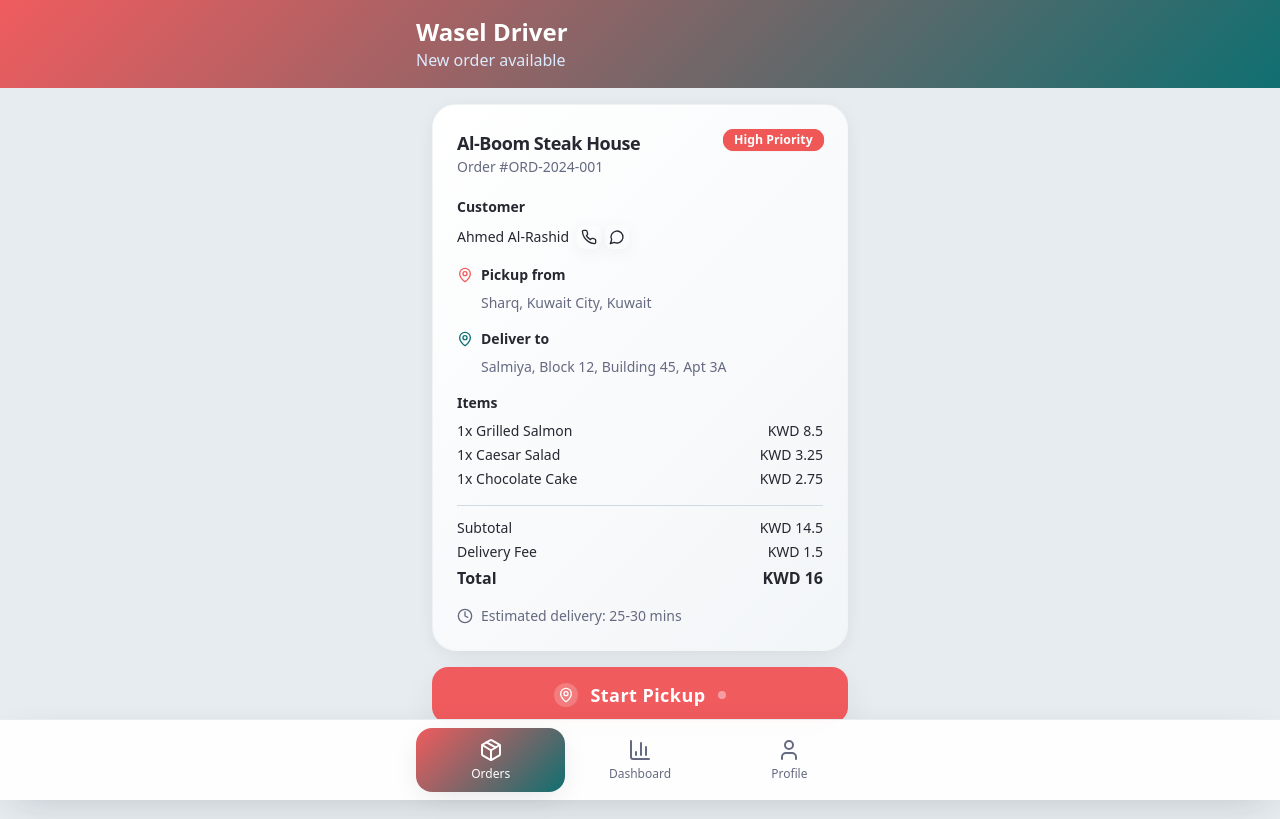
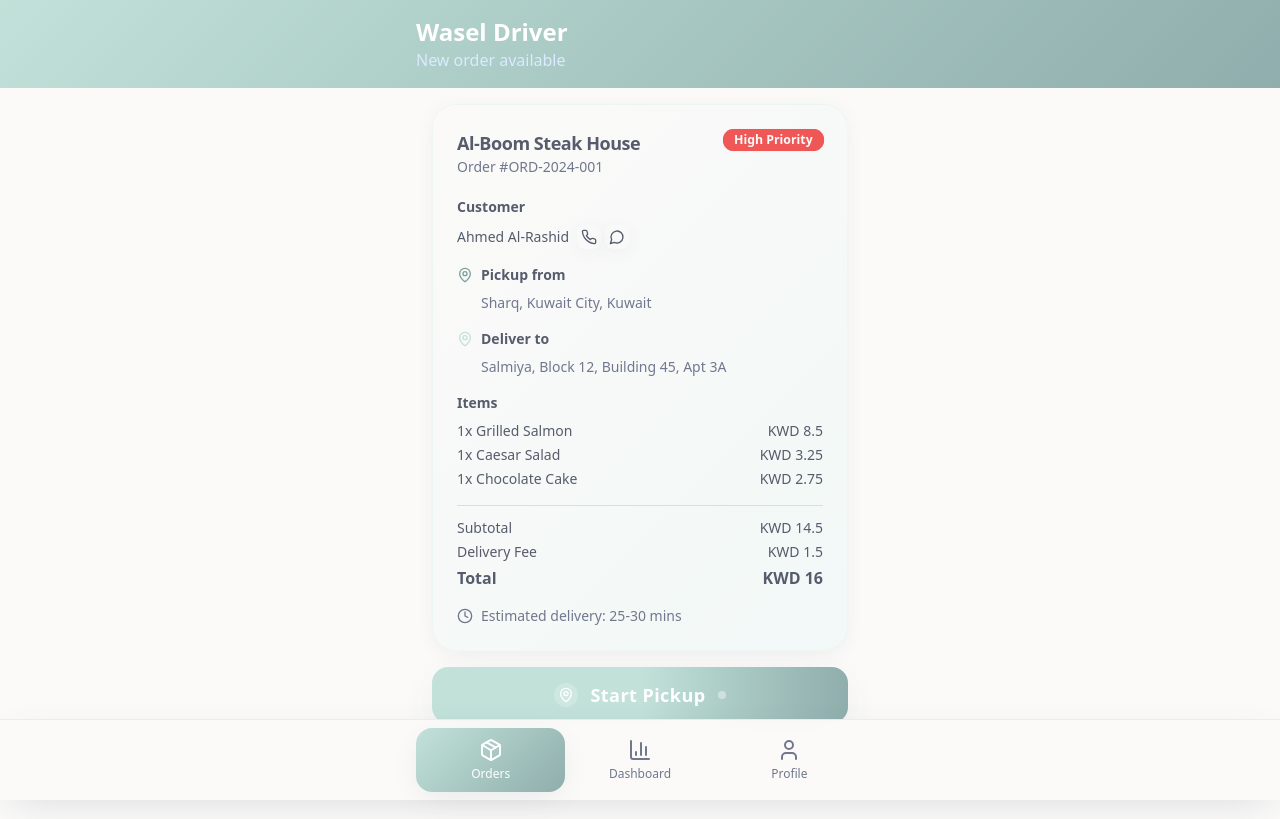
Before and after one commit to sedra-asrawi/wasel-flow-ai, a React (Vite) app: page / in a window 1280 px wide. Built offline with nearby package versions, Linux system fonts and the light colour scheme.

Commit message:
Update color scheme
Update the main, secondary, foreground, and text colors to the new specified values.

```diff
--- a/src/index.css
+++ b/src/index.css
@@ -8,73 +8,66 @@ All colors MUST be HSL.
 
 @layer base {
   :root {
-    --background: 202 25% 92%;
-    --foreground: 229 12% 17%;
+    --background: 30 25% 98%;
+    --foreground: 225 11% 38%;
 
-    --card: 0 0% 100%;
-    --card-foreground: 229 12% 17%;
+    --card: 30 25% 98%;
+    --card-foreground: 225 11% 38%;
 
-    --popover: 0 0% 100%;
-    --popover-foreground: 229 12% 17%;
+    --popover: 30 25% 98%;
+    --popover-foreground: 225 11% 38%;
 
-    --primary: 359 83% 65%;
-    --primary-foreground: 0 0% 100%;
+    --primary: 165 35% 82%;
+    --primary-foreground: 225 11% 38%;
 
-    --secondary: 181 77% 25%;
-    --secondary-foreground: 0 0% 100%;
+    --secondary: 177 16% 62%;
+    --secondary-foreground: 225 11% 38%;
 
-    --muted: 202 25% 88%;
-    --muted-foreground: 229 12% 45%;
+    --muted: 165 35% 88%;
+    --muted-foreground: 225 11% 50%;
 
-    --accent: 359 83% 65%;
-    --accent-foreground: 0 0% 100%;
+    --accent: 177 16% 62%;
+    --accent-foreground: 30 25% 98%;
 
     --destructive: 0 84% 60%;
-    --destructive-foreground: 0 0% 100%;
+    --destructive-foreground: 30 25% 98%;
 
-    --border: 202 25% 85%;
-    --input: 202 25% 85%;
-    --ring: 359 83% 65%;
+    --border: 165 35% 85%;
+    --input: 165 35% 85%;
+    --ring: 165 35% 82%;
 
     /* Brand colors using new palette */
-    --wasel-blue: 181 77% 35%;
-    --wasel-green: 181 77% 25%;
-    --wasel-orange: 359 83% 65%;
-    --wasel-purple: 181 77% 30%;
+    --wasel-blue: 177 16% 62%;
+    --wasel-green: 165 35% 82%;
+    --wasel-orange: 177 16% 55%;
+    --wasel-purple: 165 35% 75%;
 
     /* Status colors */
     --status-pending: 45 93% 55%;
-    --status-active: 181 77% 25%;
-    --status-completed: 359 83% 65%;
+    --status-active: 165 35% 82%;
+    --status-completed: 177 16% 62%;
 
     /* Modern gradients */
-    --gradient-primary: linear-gradient(135deg, hsl(359 83% 65%) 0%, hsl(181 77% 25%) 100%);
-    --gradient-success: linear-gradient(135deg, hsl(181 77% 25%) 0%, hsl(181 77% 35%) 100%);
-    --gradient-warning: linear-gradient(135deg, hsl(359 83% 65%) 0%, hsl(45 93% 55%) 100%);
-    --gradient-card: linear-gradient(135deg, hsl(0 0% 100%) 0%, hsl(202 25% 96%) 100%);
+    --gradient-primary: linear-gradient(135deg, hsl(165 35% 82%) 0%, hsl(177 16% 62%) 100%);
+    --gradient-success: linear-gradient(135deg, hsl(165 35% 82%) 0%, hsl(177 16% 65%) 100%);
+    --gradient-warning: linear-gradient(135deg, hsl(177 16% 55%) 0%, hsl(45 93% 55%) 100%);
+    --gradient-card: linear-gradient(135deg, hsl(30 25% 98%) 0%, hsl(165 35% 96%) 100%);
 
     /* Shadows and effects */
-    --shadow-soft: 0 4px 20px -4px hsl(229 12% 17% / 0.1);
-    --shadow-medium: 0 8px 30px -8px hsl(229 12% 17% / 0.15);
-    --shadow-strong: 0 12px 40px -12px hsl(229 12% 17% / 0.2);
+    --shadow-soft: 0 4px 20px -4px hsl(225 11% 38% / 0.1);
+    --shadow-medium: 0 8px 30px -8px hsl(225 11% 38% / 0.15);
+    --shadow-strong: 0 12px 40px -12px hsl(225 11% 38% / 0.2);
 
     --radius: 0.5rem;
 
-    --sidebar-background: 0 0% 98%;
-
-    --sidebar-foreground: 240 5.3% 26.1%;
-
-    --sidebar-primary: 240 5.9% 10%;
-
-    --sidebar-primary-foreground: 0 0% 98%;
-
-    --sidebar-accent: 240 4.8% 95.9%;
-
-    --sidebar-accent-foreground: 240 5.9% 10%;
-
-    --sidebar-border: 220 13% 91%;
-
-    --sidebar-ring: 217.2 91.2% 59.8%;
+    --sidebar-background: 30 25% 98%;
+    --sidebar-foreground: 225 11% 38%;
+    --sidebar-primary: 165 35% 82%;
+    --sidebar-primary-foreground: 225 11% 38%;
+    --sidebar-accent: 165 35% 90%;
+    --sidebar-accent-foreground: 225 11% 38%;
+    --sidebar-border: 165 35% 85%;
+    --sidebar-ring: 165 35% 82%;
   }
 
   .dark {
```
